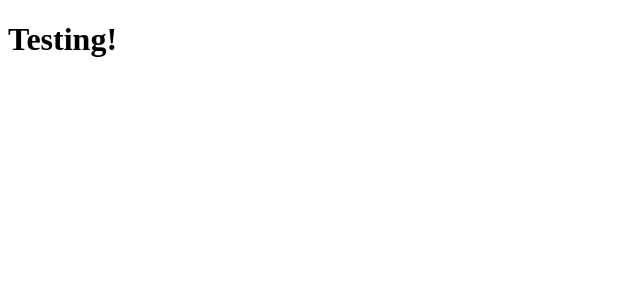
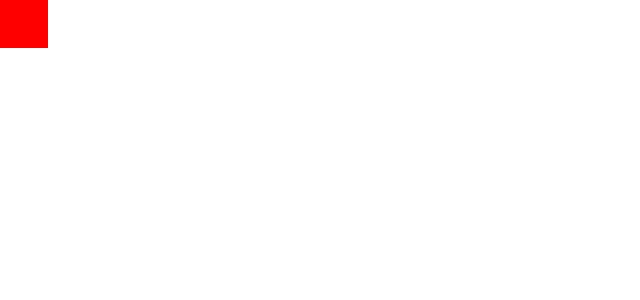
Before and after one commit to Lucidreline/dockweiler-watch-client, a React (Create React App) app: page / in a window 1280 px wide. Shown: the top 300 px of the page, without its empty margins (0-640 px from the left). Built offline with nearby package versions, Linux system fonts and the light colour scheme.

Commit message:
Added in SCSS and started components.

```diff
--- a/package.json
+++ b/package.json
@@ -6,6 +6,7 @@
     "@testing-library/jest-dom": "^5.14.1",
     "@testing-library/react": "^11.2.7",
     "@testing-library/user-event": "^12.8.3",
+    "node-sass": "^6.0.1",
     "react": "^17.0.2",
     "react-dom": "^17.0.2",
     "react-scripts": "4.0.3",
--- a/src/App.css
+++ /dev/null
@@ -1,38 +0,0 @@
-.App {
-  text-align: center;
-}
-
-.App-logo {
-  height: 40vmin;
-  pointer-events: none;
-}
-
-@media (prefers-reduced-motion: no-preference) {
-  .App-logo {
-    animation: App-logo-spin infinite 20s linear;
-  }
-}
-
-.App-header {
-  background-color: #282c34;
-  min-height: 100vh;
-  display: flex;
-  flex-direction: column;
-  align-items: center;
-  justify-content: center;
-  font-size: calc(10px + 2vmin);
-  color: white;
-}
-
-.App-link {
-  color: #61dafb;
-}
-
-@keyframes App-logo-spin {
-  from {
-    transform: rotate(0deg);
-  }
-  to {
-    transform: rotate(360deg);
-  }
-}
--- a/src/App.jsx
+++ b/src/App.jsx
@@ -1,6 +1,7 @@
-import './App.css'
+import './App.scss'
+import ProductCard from './components/product-card/product-card.component'
 
 // eslint-disable-next-line react/react-in-jsx-scope
-const App = () => <h1>Testing!</h1>
+const App = () => <ProductCard />
 
 export default App
--- /dev/null
+++ b/src/App.scss
@@ -0,0 +1,80 @@
+@import './vars.scss';
+
+* {
+  margin: 0;
+  padding: 0;
+  box-sizing: border-box;
+}
+html {
+  font-size: 16px;
+}
+
+*::selection {
+  background: $highlightColor; /* WebKit/Blink Browsers */
+}
+*::-moz-selection {
+  background: $highlightColor; /* Gecko Browsers */
+}
+
+body {
+  font-family: Roboto, sans-serif;
+  background-color: rgb(255, 255, 255);
+  color: $normalTextColor;
+  font-size: 62.5%;
+}
+
+h1 {
+  font-size: 2.6rem;
+}
+li,
+button,
+label,
+input,
+p {
+  font-size: 1.5rem;
+  color: $normalTextColor;
+}
+p.marg-bottom {
+  margin-bottom: 1.2rem;
+}
+h2 {
+  font-size: 4.5rem;
+}
+h3 {
+  font-size: 2.7rem;
+  font-weight: normal;
+}
+h4,
+h5 {
+  font-size: 2.5rem;
+}
+a {
+  color: $normalTextColor;
+  text-decoration: none;
+}
+li {
+  list-style: none;
+}
+
+#margin-container {
+  width: 75%;
+  margin: auto;
+}
+
+/* scroll bar */
+/* width */
+::-webkit-scrollbar {
+  width: 10px;
+}
+
+/* Track */
+::-webkit-scrollbar-track {
+  background: $scrollBackgroundColor;
+}
+
+/* Handle */
+::-webkit-scrollbar-thumb {
+  background: $accentColor;
+  border-radius: 4px;
+  transition: 0.3s ease;
+}
--- /dev/null
+++ b/src/components/product-card/product-card.component.jsx
@@ -0,0 +1,10 @@
+import React from 'react'
+import './product-card.styles.scss'
+
+const ProductCard = () => (
+  <div className="product-card">
+    <div className="image" />
+  </div>
+)
+
+export default ProductCard
--- /dev/null
+++ b/src/components/product-card/product-card.styles.scss
@@ -0,0 +1,5 @@
+.product-card {
+  height: 3rem;
+  width: 3rem;
+  background-color: red;
+}
--- /dev/null
+++ b/src/vars.scss
@@ -0,0 +1,4 @@
+$highlightColor: #fcb9b2;
+$normalTextColor: rgb(14, 14, 14);
+$scrollBackgroundColor: rgb(255, 0, 0);
+$accentColor: #b23a48;
```
Also changed, not shown: .eslintrc.json, src/components/add-product/add-product.component.jsx (added), 2 other files (tests, documents, lock files or other folders).
